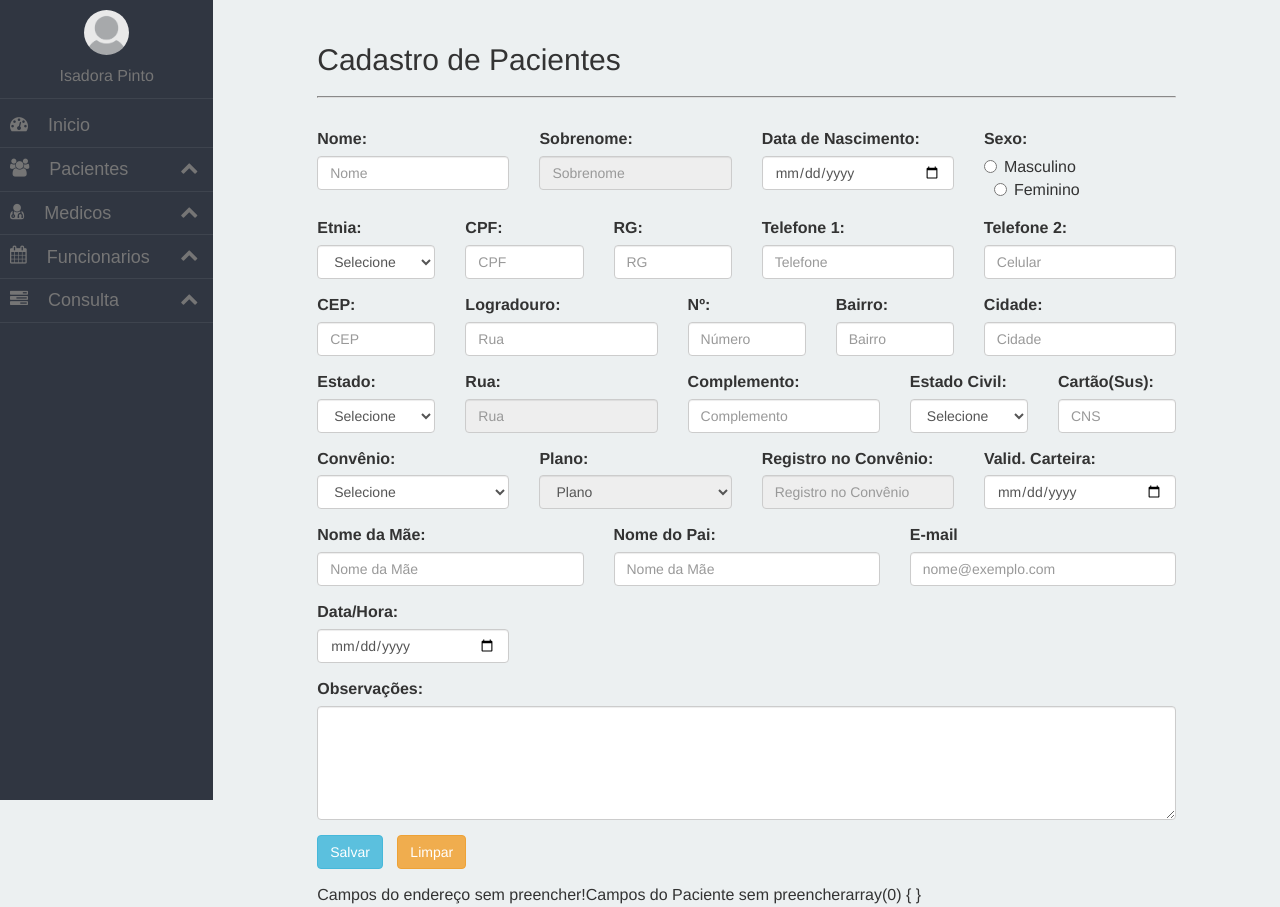
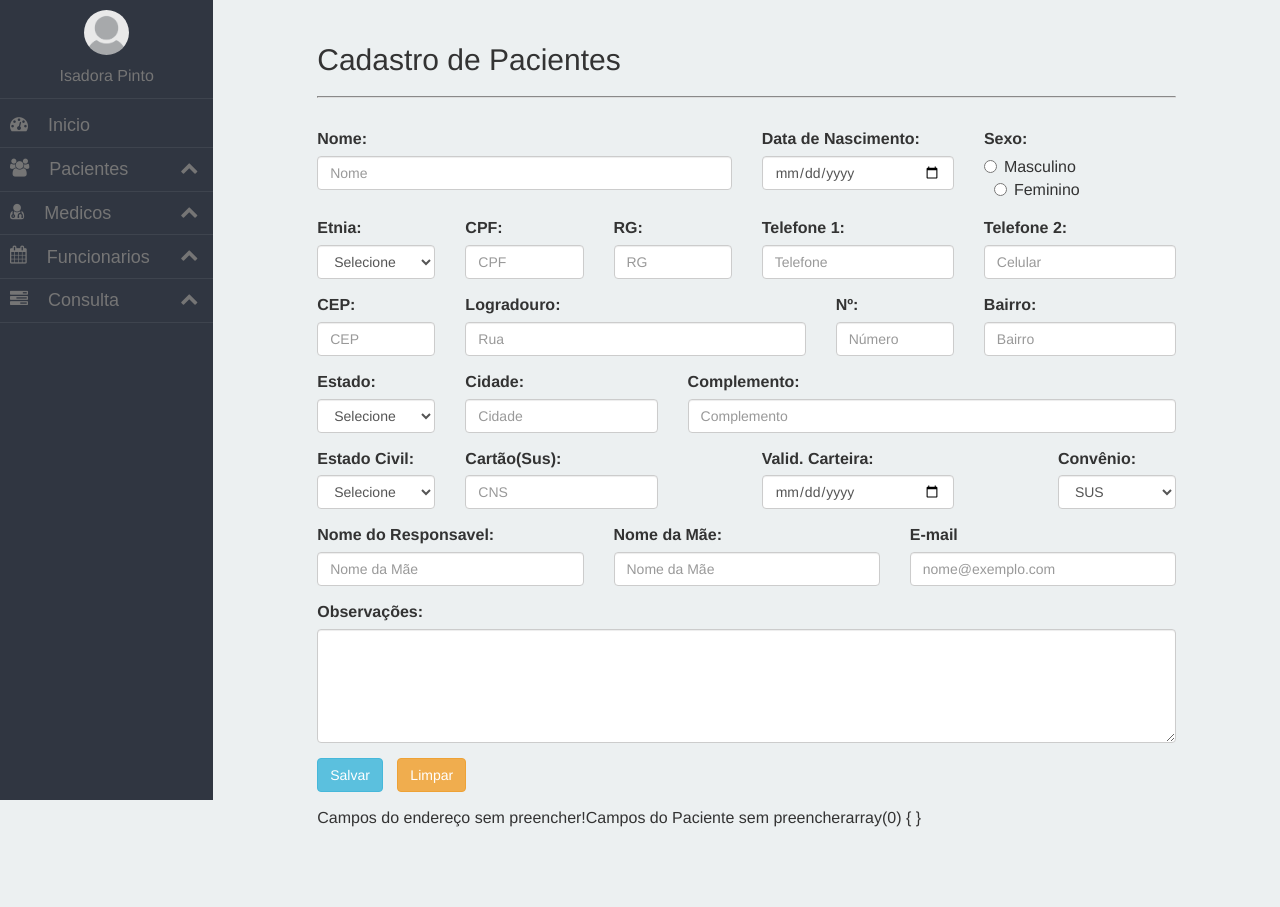
Before and after one commit to juniorcezar/FisioparUnopar, a PHP site: page /CadastroPaciente in a window 1280 px wide. After the commit the page ends 827 px from the top, so only its background shows below. Run offline with PHP 8.4, Linux system fonts and the light colour scheme.

Commit message:
Ajustes cad_paciente Alteração cad_medico

```diff
--- a/App/Pages/CadastroPaciente.php
+++ b/App/Pages/CadastroPaciente.php
@@ -4,15 +4,9 @@
   <!--Primeira Linha -->
   <div class="row form-group">
     <!--Nome -->
-    <div class="col-md-3">
+    <div class="col-md-6">
       <label for="">Nome: </label>
       <input type="text" class="form-control" placeholder="Nome" name="nome">
-    </div>
-
-    <!--Sobrenome -->
-    <div class="col-md-3">
-      <label for="">Sobrenome: </label>
-      <input type="text" class="form-control" placeholder="Sobrenome" readonly="true">
     </div>
 
     <!--Data de Nascimento -->
@@ -80,7 +74,7 @@
     </div>
 
     <!--Logradouro -->
-    <div class="col-md-3">
+    <div class="col-md-5">
       <label for="">Logradouro:</label>
       <input type="text" class="form-control" placeholder="Rua" name="rua">
     </div>
@@ -92,15 +86,9 @@
     </div>
 
     <!--Bairro -->
-    <div class="col-md-2">
+    <div class="col-md-3">
       <label for="">Bairro:</label>
       <input type="text" class="form-control" placeholder="Bairro" name="bairro">
-    </div>
-
-    <!--Cidade -->
-    <div class="col-md-3">
-      <label for="">Cidade:</label>
-      <input type="text" class="form-control" placeholder="Cidade" name="cidade">
     </div>
   </div>
   <!--Fim da Terceira Linha -->
@@ -116,17 +104,22 @@
       </select>
     </div>
 
-    <!--Rua -->
+    <!--Cidade -->
     <div class="col-md-3">
-      <label for="">Rua:</label>
-      <input type="text" class="form-control" placeholder="Rua" readonly="true">
+      <label for="">Cidade:</label>
+      <input type="text" class="form-control" placeholder="Cidade" name="cidade">
     </div>
 
     <!--Complemento -->
-    <div class="col-md-3">
+    <div class="col-md-7">
       <label for="">Complemento:</label>
       <input type="text" class="form-control" placeholder="Complemento" name="complemento">
     </div>
+  </div>
+  <!--Fim da Quarta Linha -->
+
+  <!--Quinta Linha -->
+  <div class="row form-group">
 
     <!--Estado Civil -->
     <div class="col-md-2">
@@ -141,65 +134,39 @@
     </div>
 
     <!--Cartão SUS -->
-    <div class="col-md-2">
+    <div class="col-md-3">
       <label for="">Cartão(Sus): </label>
       <input type="text" class="form-control" placeholder="CNS" name="cns">
     </div>
+
+    <!--Validade da Carteira -->
+    <div class="col-md-3 col-md-offset-1">
+      <label for="">Valid. Carteira: </label>
+      <input type="date" class="form-control" placeholder="Valid. Carteira" name="validCart">
     </div>
-  <!--Fim da Quarta Linha -->
 
-  <!--Quinta Linha -->
-  <div class="row form-group">
     <!--Convênio -->
-    <div class="col-md-3">
+    <div class="col-md-2 col-md-offset-1">
       <label for="">Convênio:</label>
       <select id="inputState" class="form-control" name="convenio">
-        <option selected>Selecione</option>
-        <option value="unimed">Unimed</option>
-        <option>...</option>
-        <option>...</option>
-        <option>...</option>
+        <option selected value="sus">SUS</option>
       </select>
-    </div>
-
-    <!--Plano -->
-    <div class="col-md-3">
-      <label for="">Plano:</label>
-      <select id="inputState" class="form-control" name="plano" readonly="true">
-        <option selected>Plano</option>
-        <option value="punheta">Punheta</option>
-        <option>...</option>
-        <option>...</option>
-        <option>...</option>
-      </select>
-    </div>
-
-    <!--Registro no Convênio -->
-    <div class="col-md-3">
-      <label for="">Registro no Convênio: </label>
-      <input type="text" class="form-control" placeholder="Registro no Convênio" readonly="true">
-    </div>
-
-    <!--Validade da Carteira -->
-    <div class="col-md-3">
-      <label for="">Valid. Carteira: </label>
-      <input type="date" class="form-control" placeholder="Valid. Carteira" name="validCart">
     </div>
   </div>
   <!--Fim da Quinta Linha -->
 
   <!--Sexta Linha -->
   <div class="row form-group">
+    <!--Nome do Responsavel -->
+    <div class="col-md-4">
+      <label for="">Nome do Responsavel: </label>
+      <input type="text" class="form-control" placeholder="Nome da Mãe" name="nomePai">
+    </div>
+
     <!--Nome da Mãe -->
     <div class="col-md-4">
       <label for="">Nome da Mãe: </label>
       <input type="text" class="form-control" placeholder="Nome da Mãe" name="nomeMae">
-    </div>
-
-    <!--Nome do Pai  -->
-    <div class="col-md-4">
-      <label for="">Nome do Pai: </label>
-      <input type="text" class="form-control" placeholder="Nome da Mãe" name="nomePai">
     </div>
 
     <!--E-mail -->
@@ -212,25 +179,15 @@
 
   <!--Sétima Linha -->
     <div class="row form-group">
-    <!--Data/Hora -->
-    <div class="col-md-3">
-      <label for="">Data/Hora: </label>
-      <input type="date" class="form-control" placeholder="Data/Hora" name="dataHora">
-    </div>
-  </div>
-  <!--Fim da Sétima Linha -->
-
-  <!--Oitava Linha -->
-  <div class="row form-group">
       <!--Observações -->
       <div class="col-md-12">
         <label for="comment">Observações:</label>
         <textarea class="form-control" rows="5" id="comment" name="observacoes"></textarea>
       </div>
     </div>
-  <!--Fim da Oitava Linha -->
+  <!--Fim da Sétima Linha -->
 
-  <!--Nona Linha -->
+  <!--Linha de botoes-->
   <div class="row form-group">
     <!--Botões para Salvar e para Limpar -->
     <div class="col-md-3">
@@ -238,7 +195,7 @@
       <input type="reset" class="btn btn-warning" value="Limpar">
     </div>
   </div>
-  <!--Fim da Nona Linha -->
+  <!--Fim da linha de botoes-->
 </form>
 
 <?php
@@ -258,6 +215,7 @@ if (isset($cep) && isset($estado) && isset($cidade) && isset($bairro)
 
     $sqlEndereco = "INSERT INTO endereco(CEP, Estado, Cidade, Logradouro, Numero, Bairro, Complemento)
     VALUES(:cep, :estado, :cidade, :logradouro, :numero, :bairro, :complemento)";
+
     $enderecoBind = [
       ':cep' => $cep,
       ':estado' => $estado,
```
Also changed, not shown: App/Pages/CadastroMedico.php (+76 -55 lines). Lines whose indentation alone changed are shown as unchanged.
